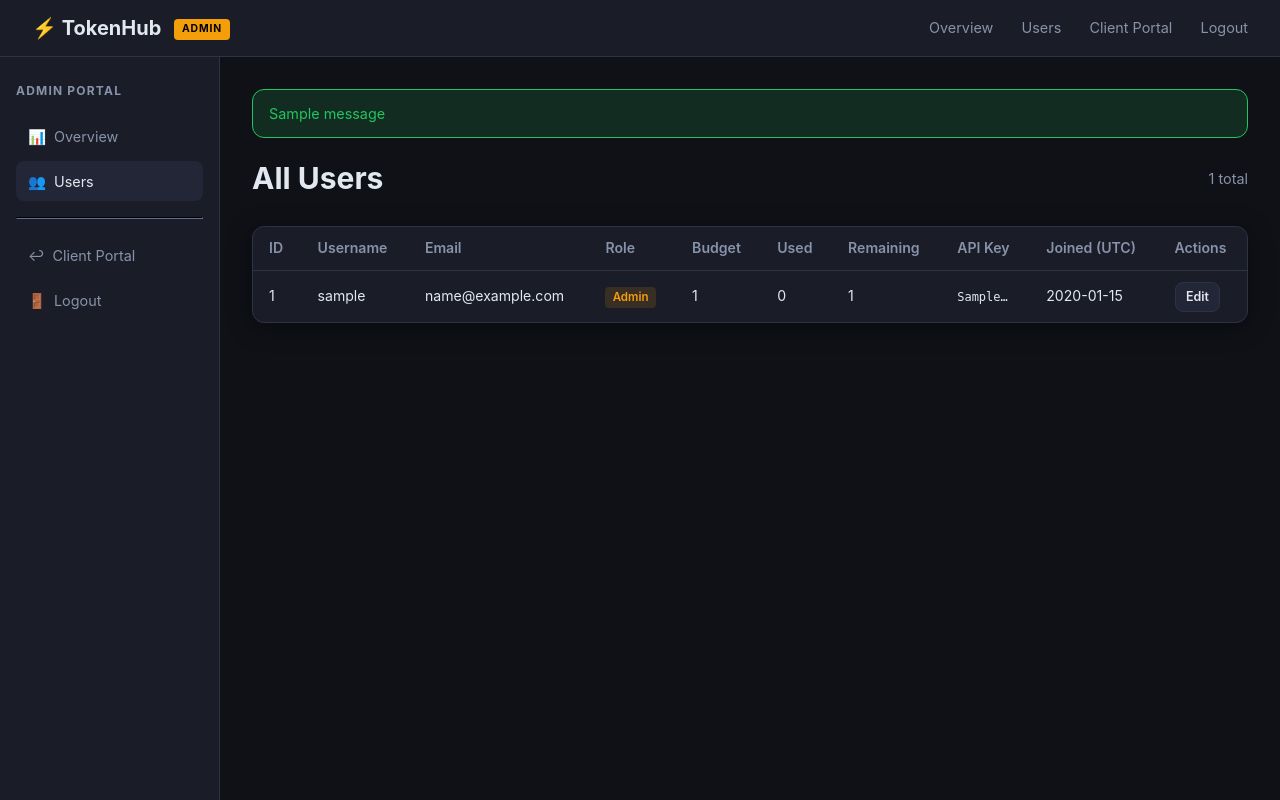
After one commit to tisaconundrum2/Stripe.POC, a Flask app: page /admin/users in a window 1280 px wide. The commit adds this page. Run offline with Flask 3, Linux system fonts and the light colour scheme; a user stored in the database is signed in; tables that the repository leaves empty hold one stand-in row (values such as "Sample post"); one stand-in notice (Sample message) is shown.

Commit message:
Add admin functionality with user management and admin dashboard

```diff
--- a/app.py
+++ b/app.py
@@ -52,6 +52,7 @@ class User(UserMixin, db.Model):
     password_hash = db.Column(db.String(256), nullable=False)
     api_key = db.Column(db.String(64), unique=True, nullable=True)
     token_budget = db.Column(db.Integer, default=10000, nullable=False)
+    is_admin = db.Column(db.Boolean, default=False, nullable=False)
     created_at = db.Column(db.DateTime, default=datetime.utcnow)
     usages = db.relationship("TokenUsage", backref="user", lazy=True)
 
@@ -84,6 +85,44 @@ with app.app_context():
 @login_manager.user_loader
 def load_user(user_id):
     return db.session.get(User, int(user_id))
+
+
+# ---------------------------------------------------------------------------
+# Admin guard decorator
+# ---------------------------------------------------------------------------
+
+from functools import wraps
+from flask import abort
+
+def admin_required(f):
+    """Decorator that requires the current user to be authenticated and is_admin=True."""
+    @wraps(f)
+    @login_required
+    def decorated(*args, **kwargs):
+        if not current_user.is_admin:
+            abort(403)
+        return f(*args, **kwargs)
+    return decorated
+
+
+# ---------------------------------------------------------------------------
+# CLI: flask promote-admin <username>
+# ---------------------------------------------------------------------------
+
+import click
+
+@app.cli.command("promote-admin")
+@click.argument("username")
+def promote_admin(username):
+    """Grant admin privileges to an existing user."""
+    with app.app_context():
+        user = User.query.filter_by(username=username).first()
+        if not user:
+            click.echo(f"Error: user '{username}' not found.", err=True)
+            raise SystemExit(1)
+        user.is_admin = True
+        db.session.commit()
+        click.echo(f"✅  '{username}' is now an admin.")
 
 
 # ---------------------------------------------------------------------------
@@ -341,6 +380,67 @@ def stripe_webhook():
 
 
 # ---------------------------------------------------------------------------
+# Admin portal
+# ---------------------------------------------------------------------------
+
+@app.route("/admin")
+@admin_required
+def admin_dashboard():
+    total_users = User.query.count()
+    total_tokens_sold = db.session.query(db.func.sum(User.token_budget)).scalar() or 0
+    total_tokens_used = db.session.query(db.func.sum(TokenUsage.total_tokens)).scalar() or 0
+    recent_users = User.query.order_by(User.created_at.desc()).limit(5).all()
+    return render_template(
+        "admin/dashboard.html",
+        total_users=total_users,
+        total_tokens_sold=total_tokens_sold,
+        total_tokens_used=total_tokens_used,
+        recent_users=recent_users,
+    )
+
+
+@app.route("/admin/users")
+@admin_required
+def admin_users():
+    users = User.query.order_by(User.created_at.desc()).all()
+    return render_template("admin/users.html", users=users)
+
+
+@app.route("/admin/users/<int:user_id>/edit", methods=["GET", "POST"])
+@admin_required
+def admin_edit_user(user_id):
+    user = db.session.get(User, user_id)
+    if not user:
+        abort(404)
+    if request.method == "POST":
+        new_budget = request.form.get("token_budget", "").strip()
+        make_admin = request.form.get("is_admin") == "on"
+        if new_budget.isdigit():
+            user.token_budget = int(new_budget)
+        user.is_admin = make_admin
+        db.session.commit()
+        flash(f"User '{user.username}' updated.", "success")
+        return redirect(url_for("admin_users"))
+    return render_template("admin/edit_user.html", user=user)
+
+
+@app.route("/admin/users/<int:user_id>/delete", methods=["POST"])
+@admin_required
+def admin_delete_user(user_id):
+    user = db.session.get(User, user_id)
+    if not user:
+        abort(404)
+    if user.id == current_user.id:
+        flash("You cannot delete your own account.", "danger")
+        return redirect(url_for("admin_users"))
+    TokenUsage.query.filter_by(user_id=user.id).delete()
+    db.session.delete(user)
+    db.session.commit()
+    flash(f"User '{user.username}' deleted.", "warning")
+    return redirect(url_for("admin_users"))
+
+
+# ---------------------------------------------------------------------------
 # Payment result pages
 # ---------------------------------------------------------------------------
 
--- /dev/null
+++ b/templates/admin/base.html
@@ -0,0 +1,133 @@
+<!DOCTYPE html>
+<html lang="en">
+<head>
+  <meta charset="UTF-8" />
+  <meta name="viewport" content="width=device-width, initial-scale=1.0" />
+  <title>{% block title %}Admin – TokenHub{% endblock %}</title>
+  <link rel="stylesheet" href="{{ url_for('static', filename='css/style.css') }}" />
+  <style>
+    /* ---- Admin-specific overrides ---- */
+    :root { --primary: #f59e0b; --primary-dark: #d97706; }
+
+    .admin-layout {
+      display: flex;
+      min-height: calc(100vh - 57px);
+    }
+
+    /* Sidebar */
+    .admin-sidebar {
+      width: 220px;
+      flex-shrink: 0;
+      background: var(--surface);
+      border-right: 1px solid var(--border);
+      padding: 1.5rem 1rem;
+    }
+    .admin-sidebar h3 {
+      font-size: 0.75rem;
+      text-transform: uppercase;
+      letter-spacing: 0.1em;
+      color: var(--text-muted);
+      margin-bottom: 1rem;
+    }
+    .admin-sidebar a {
+      display: block;
+      padding: 0.55rem 0.75rem;
+      border-radius: 8px;
+      color: var(--text-muted);
+      font-size: 0.9rem;
+      margin-bottom: 0.25rem;
+      transition: background 0.15s, color 0.15s;
+    }
+    .admin-sidebar a:hover,
+    .admin-sidebar a.active {
+      background: var(--surface2);
+      color: var(--text);
+      text-decoration: none;
+    }
+    .admin-sidebar a .icon { margin-right: 0.5rem; }
+
+    /* Main content area */
+    .admin-main {
+      flex: 1;
+      padding: 2rem;
+      overflow-y: auto;
+    }
+
+    .admin-badge {
+      display: inline-block;
+      background: var(--primary);
+      color: #000;
+      font-size: 0.65rem;
+      font-weight: 700;
+      text-transform: uppercase;
+      letter-spacing: 0.08em;
+      padding: 0.15rem 0.5rem;
+      border-radius: 4px;
+      margin-left: 0.5rem;
+      vertical-align: middle;
+    }
+
+    /* Admin stat cards */
+    .admin-stats { display: flex; gap: 1.25rem; flex-wrap: wrap; margin-bottom: 2rem; }
+    .admin-stat {
+      flex: 1 1 180px;
+      background: var(--surface);
+      border: 1px solid var(--border);
+      border-radius: var(--radius);
+      padding: 1.25rem 1.5rem;
+    }
+    .admin-stat .value { font-size: 2rem; font-weight: 700; color: var(--primary); }
+    .admin-stat .label { font-size: 0.82rem; color: var(--text-muted); margin-top: 0.25rem; }
+
+    /* Admin table */
+    .admin-table { width: 100%; border-collapse: collapse; font-size: 0.88rem; }
+    .admin-table th, .admin-table td {
+      padding: 0.65rem 1rem;
+      border-bottom: 1px solid var(--border);
+      text-align: left;
+    }
+    .admin-table th { color: var(--text-muted); font-weight: 600; }
+    .admin-table tr:last-child td { border-bottom: none; }
+    .admin-table tr:hover td { background: var(--surface2); }
+
+    .tag { display: inline-block; font-size: 0.72rem; font-weight: 600; padding: 0.1rem 0.45rem; border-radius: 4px; }
+    .tag-admin { background: #f59e0b22; color: #f59e0b; }
+    .tag-client { background: #6c63ff22; color: #6c63ff; }
+  </style>
+</head>
+<body>
+  <nav class="navbar">
+    <a class="navbar-brand" href="{{ url_for('index') }}">⚡ TokenHub <span class="admin-badge">Admin</span></a>
+    <div class="navbar-links">
+      <a href="{{ url_for('admin_dashboard') }}">Overview</a>
+      <a href="{{ url_for('admin_users') }}">Users</a>
+      <a href="{{ url_for('dashboard') }}">Client Portal</a>
+      <a href="{{ url_for('logout') }}">Logout</a>
+    </div>
+  </nav>
+
+  <div class="admin-layout">
+    <aside class="admin-sidebar">
+      <h3>Admin Portal</h3>
+      <a href="{{ url_for('admin_dashboard') }}" class="{{ 'active' if request.endpoint == 'admin_dashboard' }}">
+        <span class="icon">📊</span>Overview
+      </a>
+      <a href="{{ url_for('admin_users') }}" class="{{ 'active' if request.endpoint in ('admin_users','admin_edit_user') }}">
+        <span class="icon">👥</span>Users
+      </a>
+      <hr style="border-color:var(--border);margin:1rem 0;">
+      <a href="{{ url_for('dashboard') }}"><span class="icon">↩</span>Client Portal</a>
+      <a href="{{ url_for('logout') }}"><span class="icon">🚪</span>Logout</a>
+    </aside>
+
+    <main class="admin-main">
+      {% with messages = get_flashed_messages(with_categories=true) %}
+        {% for category, message in messages %}
+          <div class="alert alert-{{ category }}">{{ message }}</div>
+        {% endfor %}
+      {% endwith %}
+      {% block content %}{% endblock %}
+    </main>
+  </div>
+</body>
+</html>
--- /dev/null
+++ b/templates/admin/users.html
@@ -0,0 +1,73 @@
+{% extends "admin/base.html" %}
+{% block title %}Users – Admin – TokenHub{% endblock %}
+{% block content %}
+
+<div style="display:flex;align-items:center;justify-content:space-between;margin-bottom:1.5rem;">
+  <h1>All Users</h1>
+  <span style="color:var(--text-muted);font-size:0.9rem;">{{ users | length }} total</span>
+</div>
+
+<div class="card" style="padding:0;overflow:hidden;">
+  {% if users %}
+  <table class="admin-table">
+    <thead>
+      <tr>
+        <th>ID</th>
+        <th>Username</th>
+        <th>Email</th>
+        <th>Role</th>
+        <th>Budget</th>
+        <th>Used</th>
+        <th>Remaining</th>
+        <th>API Key</th>
+        <th>Joined (UTC)</th>
+        <th>Actions</th>
+      </tr>
+    </thead>
+    <tbody>
+      {% for u in users %}
+      <tr>
+        <td>{{ u.id }}</td>
+        <td>{{ u.username }}</td>
+        <td>{{ u.email }}</td>
+        <td>
+          {% if u.is_admin %}
+            <span class="tag tag-admin">Admin</span>
+          {% else %}
+            <span class="tag tag-client">Client</span>
+          {% endif %}
+        </td>
+        <td>{{ "{:,}".format(u.token_budget) }}</td>
+        <td>{{ "{:,}".format(u.tokens_used()) }}</td>
+        <td>{{ "{:,}".format(u.tokens_remaining()) }}</td>
+        <td>
+          {% if u.api_key %}
+            <code style="font-size:0.75rem;">{{ u.api_key[:12] }}…</code>
+          {% else %}
+            <span style="color:var(--text-muted)">—</span>
+          {% endif %}
+        </td>
+        <td>{{ u.created_at.strftime('%Y-%m-%d') }}</td>
+        <td style="white-space:nowrap;">
+          <a href="{{ url_for('admin_edit_user', user_id=u.id) }}"
+             class="btn btn-secondary"
+             style="padding:0.25rem 0.65rem;font-size:0.78rem;">Edit</a>
+          {% if u.id != current_user.id %}
+          <form method="POST" action="{{ url_for('admin_delete_user', user_id=u.id) }}"
+                style="display:inline;"
+                onsubmit="return confirm('Delete {{ u.username }}? This cannot be undone.');">
+            <button type="submit" class="btn btn-danger"
+                    style="padding:0.25rem 0.65rem;font-size:0.78rem;">Delete</button>
+          </form>
+          {% endif %}
+        </td>
+      </tr>
+      {% endfor %}
+    </tbody>
+  </table>
+  {% else %}
+    <p class="hint" style="padding:1.5rem;">No users registered yet.</p>
+  {% endif %}
+</div>
+
+{% endblock %}
--- a/templates/base.html
+++ b/templates/base.html
@@ -12,6 +12,9 @@
     <div class="navbar-links">
       {% if current_user.is_authenticated %}
         <a href="{{ url_for('dashboard') }}">Dashboard</a>
+        {% if current_user.is_admin %}
+          <a href="{{ url_for('admin_dashboard') }}" style="color:#f59e0b;font-weight:600;">⚙ Admin Portal</a>
+        {% endif %}
         <a href="{{ url_for('logout') }}">Logout</a>
       {% else %}
         <a href="{{ url_for('login') }}">Login</a>
```
Also changed, not shown: templates/admin/dashboard.html (added, +72 -0 lines), templates/admin/edit_user.html (added, +43 -0 lines), templates/dashboard.html (+7 -0 lines).
